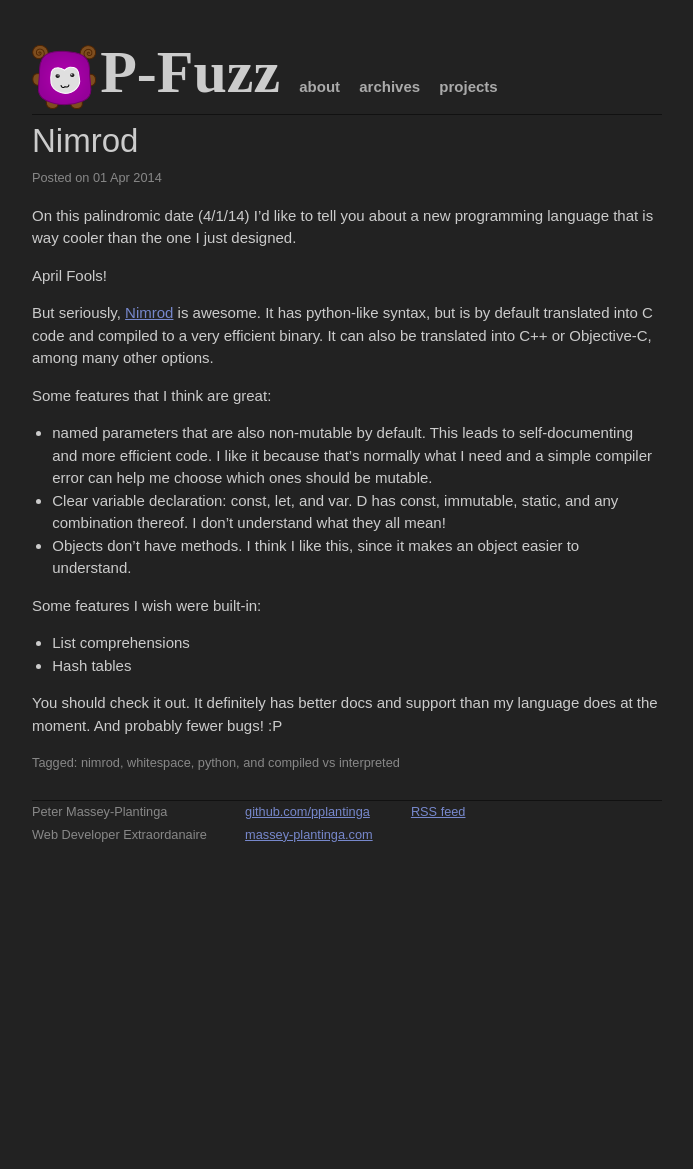
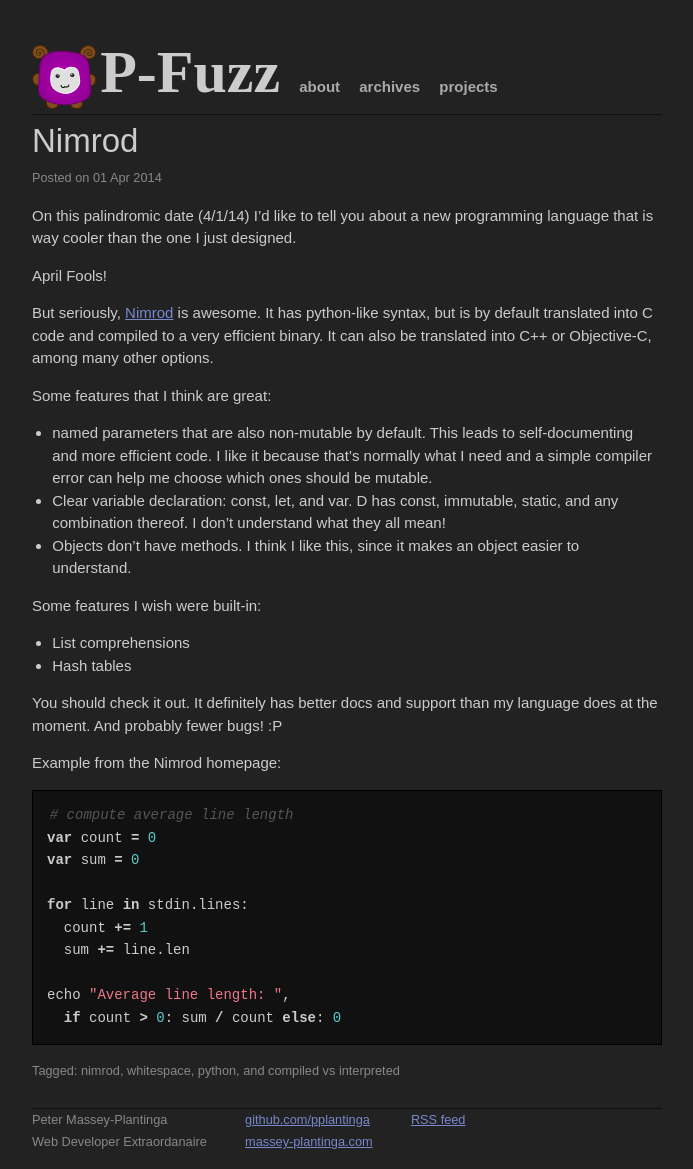
Before and after one commit to pplantinga/pfuzz-blog, a Jekyll site: the page built from _posts/2014-04-01-nimrod.markdown, in a window 1280 px wide. Shown: the whole page, without its empty margins (293-986 px from the left). Built offline with Jekyll 4.4.1, drawn with Linux system fonts in a browser that asks for light colours; some web fonts are replaced; Markdown is read by kramdown in place of the engine named in the settings; before the commit the page ends 945 px from its top, so only the background shows below that.

Commit message:
Update ninimrod article

```diff
--- a/_posts/2014-04-01-nimrod.markdown
+++ b/_posts/2014-04-01-nimrod.markdown
@@ -16,12 +16,29 @@ April Fools!
 But seriously, [Nimrod](http://nimrod-lang.org) is awesome. It has python-like syntax, but is by default translated into C code and compiled to a very efficient binary. It can also be translated into C++ or Objective-C, among many other options.
 
 Some features that I think are great:
+
 * named parameters that are also non-mutable by default. This leads to self-documenting and more efficient code. I like it because that's normally what I need and a simple compiler error can help me choose which ones should be mutable.
 * Clear variable declaration: const, let, and var. D has const, immutable, static, and any combination thereof. I don't understand what they all mean!
 * Objects don't have methods. I think I like this, since it makes an object easier to understand.
 
 Some features I wish were built-in:
+
 * List comprehensions
 * Hash tables
 
 You should check it out. It definitely has better docs and support than my language does at the moment. And probably fewer bugs! :P
+
+Example from the Nimrod homepage:
+
+{% highlight nimrod %}
+# compute average line length
+var count = 0
+var sum = 0
+
+for line in stdin.lines:
+  count += 1
+  sum += line.len
+
+echo "Average line length: ",
+  if count > 0: sum / count else: 0
+{% endhighlight %}
```
